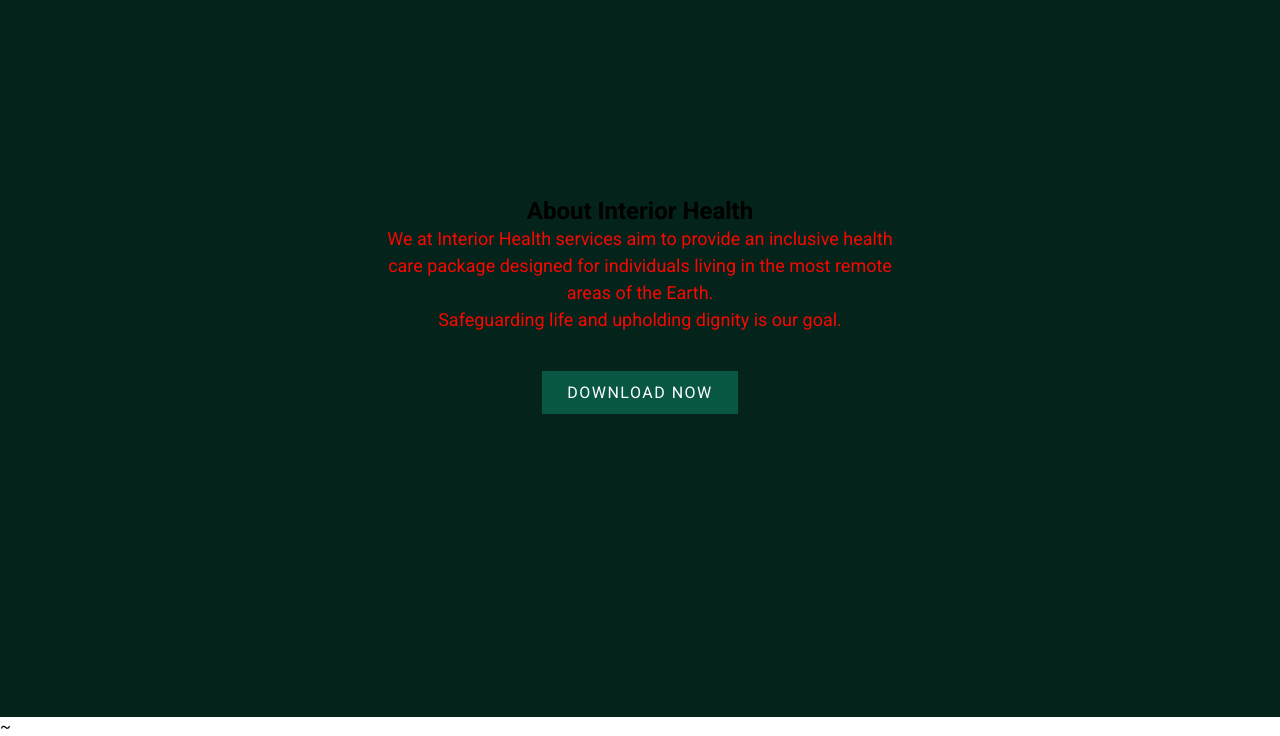
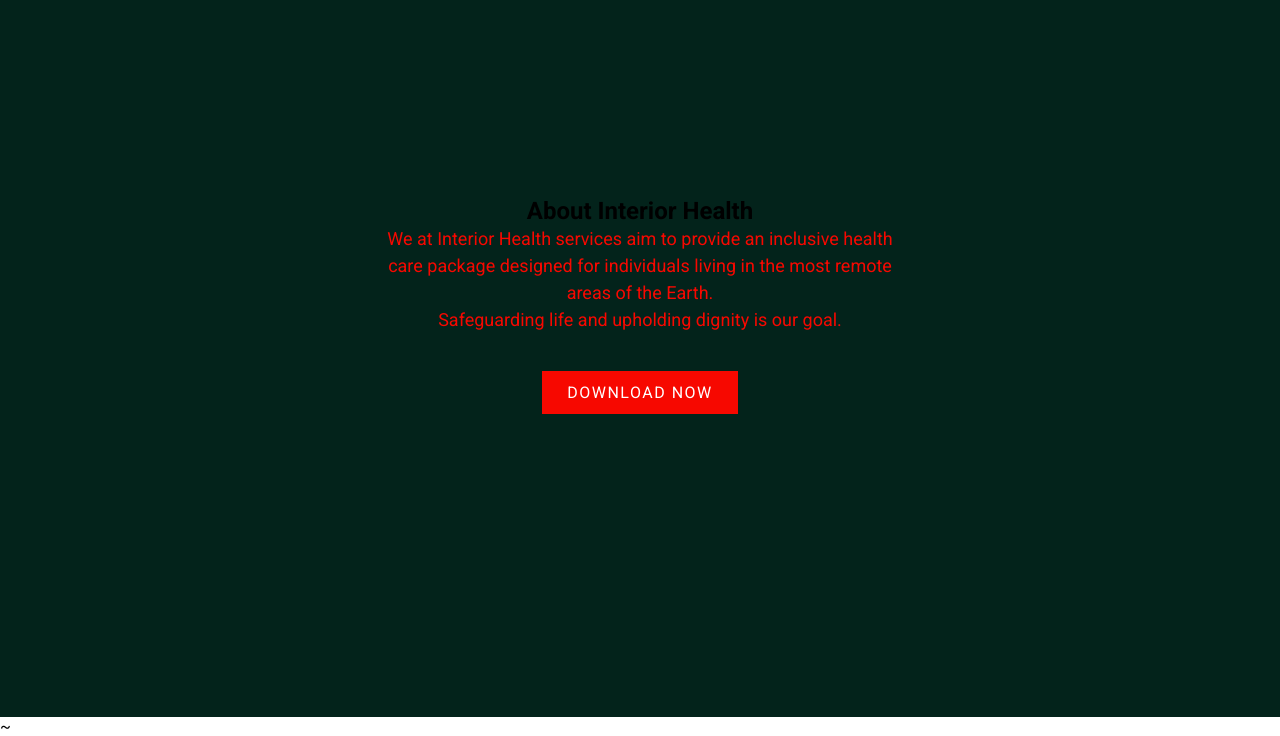
Before and after one commit to Jujutsualfayo/interiorhealth_v1, a plain HTML site: page index.html in a window 1280 px wide. In both pictures the pointer is over the link "DOWNLOAD NOW". Shown: the part 83-819 px from the top of the page. Drawn offline with Linux system fonts and the light colour scheme.

Commit message:
landing page upd

```diff
--- a/css/style.css
+++ b/css/style.css
@@ -76,3 +76,7 @@ margin-bottom: 25px;
     text-decoration: none;
     background-color: #075743;
 }
+.article .btn:hover{
+    background-color: #f70800;
+    transition: 0.5s ease;
+}
```
